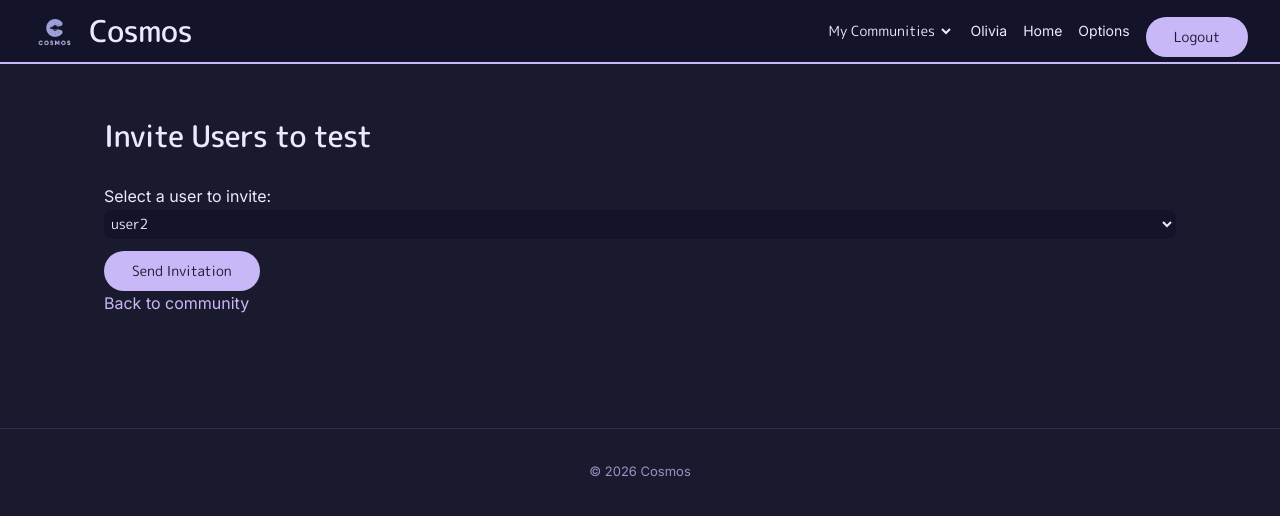
After one commit to 2olivetrees/Induction, a Django app: page /community/4/invite/ in a window 1280 px wide. The commit adds this page. Shown: the top 516 px of the page. Run offline with Django 4.2, Linux system fonts and the light colour scheme; a user stored in the database is signed in; data comes from the database, SQL or seed files in the repository; both versions use the stored data as it was after the commit; some libraries are stand-ins or nearby versions.

Commit message:
Bug fixes and Community Improvements

```diff
--- a/main/static/main/styles.css
+++ b/main/static/main/styles.css
@@ -621,7 +621,7 @@ select {
 .month-day-header {
   background: #13132A;
   color: #9B8FC4;
-  padding: 8px 4px;
+  padding: 8px 2px;
   text-align: center;
   font-size: 12px;
   font-weight: 500;
--- a/main/templates/main/base.html
+++ b/main/templates/main/base.html
@@ -2,6 +2,7 @@
 <!DOCTYPE html>
 <html lang="en">
 <head>
+  <link rel="icon" href="{% static 'main/favicon.ico' %}">
     <title>{% block title %}Cosmos{% endblock %}</title>
     <link rel="stylesheet" href="{% static 'main/styles.css' %}">
 </head>
--- /dev/null
+++ b/main/templates/main/invite_users.html
@@ -0,0 +1,23 @@
+{% extends 'main/base.html' %}
+{% block title %}Invite Users to {{ community.name }}{% endblock %}
+
+{% block content %}
+  <h1>Invite Users to {{ community.name }}</h1>
+
+  {% if users_not_in_community %}
+    <form method="post">
+      {% csrf_token %}
+      <label for="user_id">Select a user to invite:</label>
+      <select name="user_id" id="user_id" required>
+        {% for user in users_not_in_community %}
+          <option value="{{ user.id }}">{{ user.username }}</option>
+        {% endfor %}
+      </select>
+      <button type="submit">Send Invitation</button>
+    </form>
+  {% else %}
+    <p>All available users are already members or have been invited.</p>
+  {% endif %}
+
+  <p><a href="{% url 'main:community_detail' community.id %}">Back to community</a></p>
+{% endblock %}
--- a/main/urls.py
+++ b/main/urls.py
@@ -14,6 +14,10 @@ urlpatterns = [
     path("community/<int:community_id>/events/create/", views.create_community_event, name="create_community_event"),
     path("community/<int:community_id>/events/<int:event_id>/edit/", views.edit_community_event, name="edit_community_event"),
     path("community/<int:community_id>/events/<int:event_id>/delete/", views.delete_community_event, name="delete_community_event"),
+    path("community/<int:community_id>/invite/", views.invite_users, name="invite_users"),
+    path("community/<int:community_id>/join/", views.accept_invitation, name="join_community"),
+    path("community/<int:community_id>/decline/", views.decline_invite, name="decline_invite"),
+    path("community/<int:community_id>/request/", views.request_to_join, name="request_to_join"),
     path("options/", views.options, name="options"),
 
     # Calendar endpoints
--- a/main/views.py
+++ b/main/views.py
@@ -1,3 +1,4 @@
+from email.headerregistry import Group
 import json
 from datetime import datetime, timedelta
 from django.contrib import messages
@@ -6,15 +7,20 @@ from django.contrib.auth.decorators import login_required
 from django.views.decorators.http import require_POST, require_http_methods
 from django.utils import timezone
 from requests import request
-from .models import Event, Community
+from .models import Event, Community, CommunityJoinRequest
 from django.http import HttpResponse
 from django.shortcuts import get_object_or_404, redirect, render
 from .forms import CommunityCreationForm
+from django.contrib.auth.models import User
 
 @login_required(login_url='users:login')
 def home(request):
     user_communities = Community.objects.filter(members=request.user)
-    return render(request, "main/home.html", {'communities': user_communities})
+    invited_communities = Community.objects.filter(invited_users=request.user)
+    return render(request, "main/home.html", {
+        'communities': user_communities,
+        'invited_communities': invited_communities,
+    })
 
 
 @login_required(login_url='users:login')
@@ -58,6 +64,70 @@ def community_settings(request, community_id):
         form = CommunityCreationForm(instance=community, user=request.user)
 
     return render(request, 'main/community_settings.html', {'community': community, 'form': form})
+
+@login_required
+def invite_users(request, community_id):
+    community = get_object_or_404(Community, id=community_id)
+    users_not_in_community = User.objects.exclude(id__in=community.members.values_list('id', flat=True))
+    if request.method == 'POST':
+        user_id = request.POST.get('user_id')
+        invited_user = get_object_or_404(User, id=user_id)
+        if invited_user in community.invited_users.all():
+            messages.info(request, f'{invited_user.profile.nickname} has already been invited.')
+        else:
+            community.invited_users.add(invited_user)
+            messages.success(request, f'Invitation sent to {invited_user.profile.nickname}.')
+        return redirect('main:community_detail', community_id=community.id)
+    return render(request, 'main/invite_users.html', {
+        'community': community,
+        'users_not_in_community': users_not_in_community
+    })
+
+@login_required
+def accept_invitation(request, community_id):
+    community = get_object_or_404(Community, id=community_id)
+    if request.user in community.invited_users.all():
+        community.members.add(request.user)
+        community.invited_users.remove(request.user)
+        messages.success(request, f'You have joined "{community.name}"!')
+    else:
+        messages.error(request, "You don't have an invitation to join this community.")
+    return redirect('main:home')
+
+
+@login_required
+def decline_invite(request, community_id):
+    community = get_object_or_404(Community, id=community_id)
+    if request.user in community.invited_users.all():
+        community.invited_users.remove(request.user)
+        messages.success(request, f'You declined the invite to "{community.name}".')
+    else:
+        messages.error(request, "You don't have a pending invite for this community.")
+    return redirect('main:home')
+
+
+@login_required
+def request_to_join(request, community_id):
+    community = get_object_or_404(Community, id=community_id)
+
+    if request.user in community.members.all():
+        messages.info(request, f'You are already a member of "{community.name}".')
+        return redirect('main:community_detail', community_id=community.id)
+
+    existing_request = CommunityJoinRequest.objects.filter(
+        user=request.user,
+        group=community,
+        is_approved=False
+    ).first()
+
+    if existing_request:
+        messages.info(request, 'You already have a pending join request for this community.')
+        return redirect('main:community_detail', community_id=community.id)
+
+    CommunityJoinRequest.objects.create(user=request.user, group=community)
+    messages.success(request, f'Your request to join "{community.name}" has been submitted.')
+    return redirect('main:community_detail', community_id=community.id)
+
 
 @login_required
 def get_events(request):
```
Also changed, not shown: main/templates/main/community_detail.html (+17 -3 lines), main/templates/main/home.html (+11 -0 lines), db.sqlite3, main/static/main/cosmoslogo copy.png (added), main/static/main/favicon.ico (added), 1 other file.
